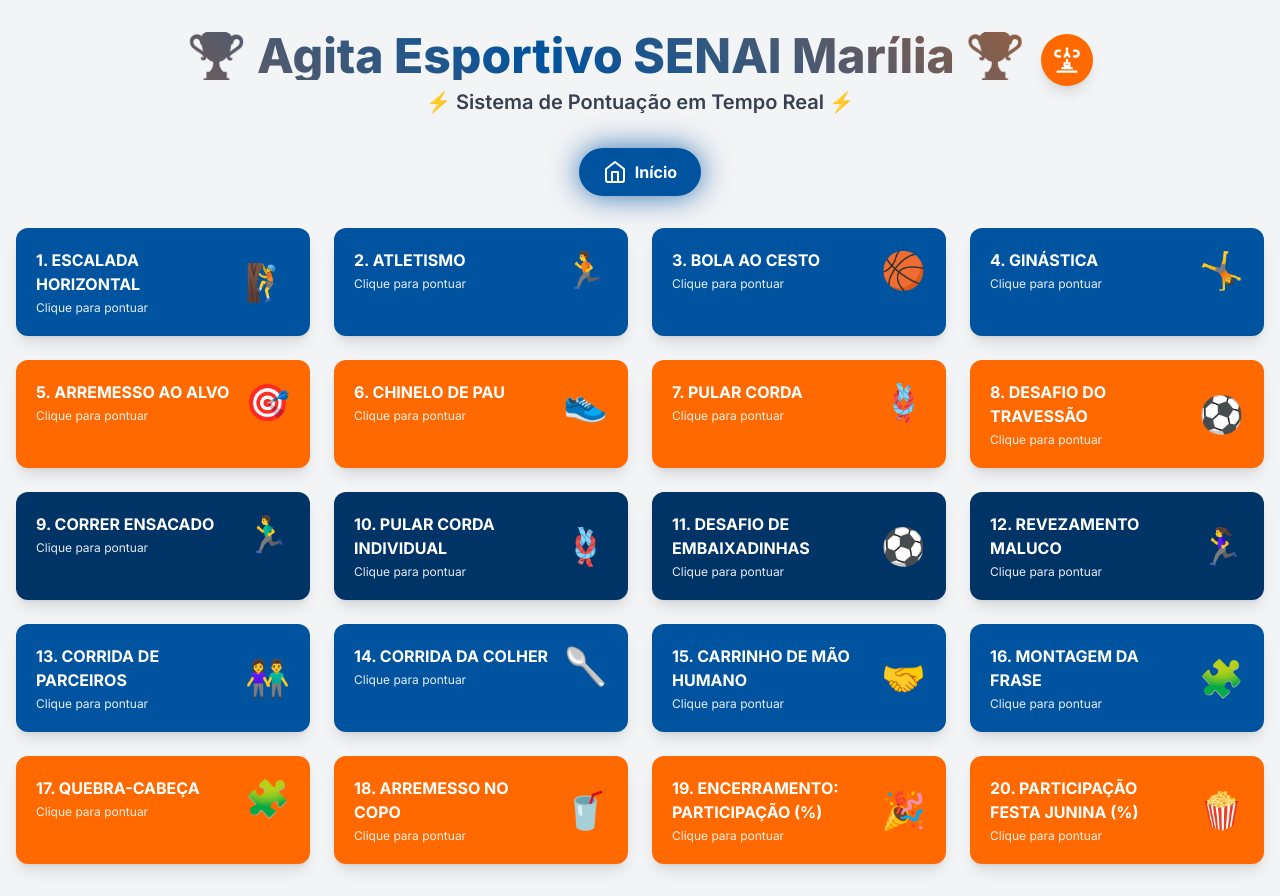
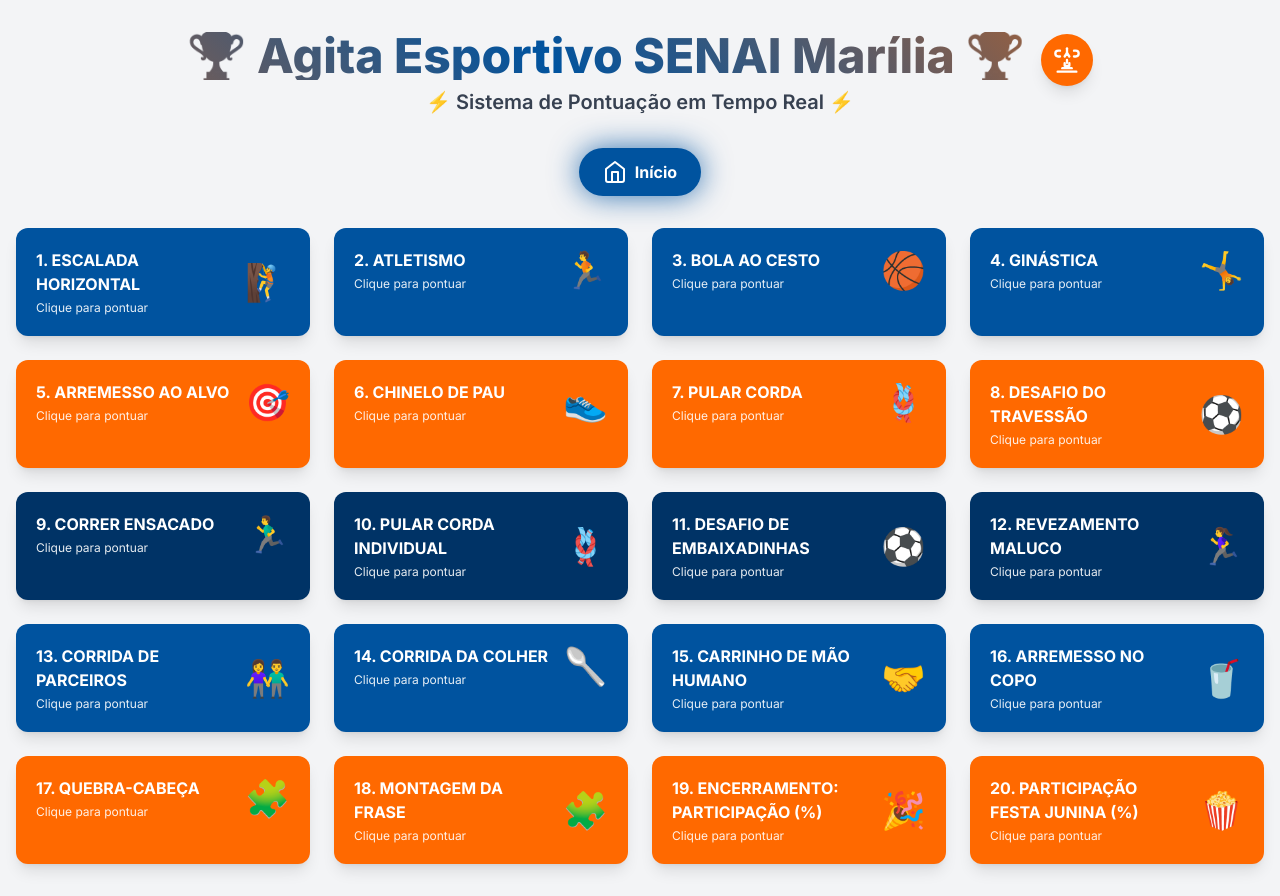
Before and after one commit to mariobidoia/SiteAgita, a plain HTML site: page index.html in a window 1280 px wide. Drawn offline with nearby package versions, Linux system fonts and the light colour scheme; no server answers.

Commit message:
fix: update activities list and emojis in index.html for consistency; add initial settings.json for live server configuration

```diff
--- a/index.html
+++ b/index.html
@@ -172,7 +172,7 @@
 
         // --- DADOS E CONFIGURAÇÃO ---
         const activities = [
-            "ESCALADA HORIZONTAL", "ATLETISMO", "BOLA AO CESTO", "GINÁSTICA", "ARREMESSO AO ALVO", "CHINELO DE PAU", "PULAR CORDA", "DESAFIO DO TRAVESSÃO", "CORRER ENSACADO", "PULAR CORDA INDIVIDUAL", "DESAFIO DE EMBAIXADINHAS", "REVEZAMENTO MALUCO", "CORRIDA DE PARCEIROS", "CORRIDA DA COLHER", "CARRINHO DE MÃO HUMANO", "MONTAGEM DA FRASE", "QUEBRA-CABEÇA", "ARREMESSO NO COPO",
+            "ESCALADA HORIZONTAL", "ATLETISMO", "BOLA AO CESTO", "GINÁSTICA", "ARREMESSO AO ALVO", "CHINELO DE PAU", "PULAR CORDA", "DESAFIO DO TRAVESSÃO", "CORRER ENSACADO", "PULAR CORDA INDIVIDUAL", "DESAFIO DE EMBAIXADINHAS", "REVEZAMENTO MALUCO", "CORRIDA DE PARCEIROS", "CORRIDA DA COLHER", "CARRINHO DE MÃO HUMANO", "ARREMESSO NO COPO", "QUEBRA-CABEÇA", "MONTAGEM DA FRASE",
             "ENCERRAMENTO: PARTICIPAÇÃO (%)",
             "PARTICIPAÇÃO FESTA JUNINA (%)"
         ];
@@ -254,7 +254,7 @@
         function renderActivities() {
             homeView.innerHTML = '';
             const colors = ['bg-primary', 'bg-secondary', 'bg-accent'];
-            const emojis = ['🧗', '🏃', '🏀', '🤸', '🎯', '👟', '🪢', '⚽', '🏃‍♂️', '🪢', '⚽', '🏃‍♀️', '👫', '🥄', '🤝', '🧩', '🧩', '🥤', '🎉','🍿'];
+            const emojis = ['🧗', '🏃', '🏀', '🤸', '🎯', '👟', '🪢', '⚽', '🏃‍♂️', '🪢', '⚽', '🏃‍♀️', '👫', '🥄', '🤝', '🥤', '🧩', '🧩', '🎉','🍿'];
 
             activities.forEach((activity, index) => {
                 const isCompleted = teams.some(team => scores[index]?.[team] > 0);
```
